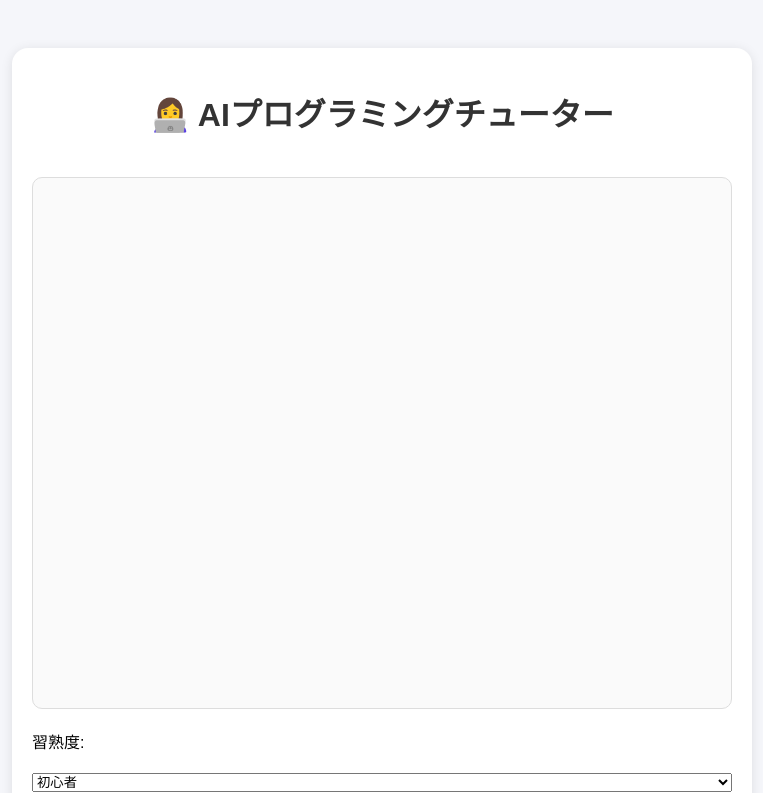
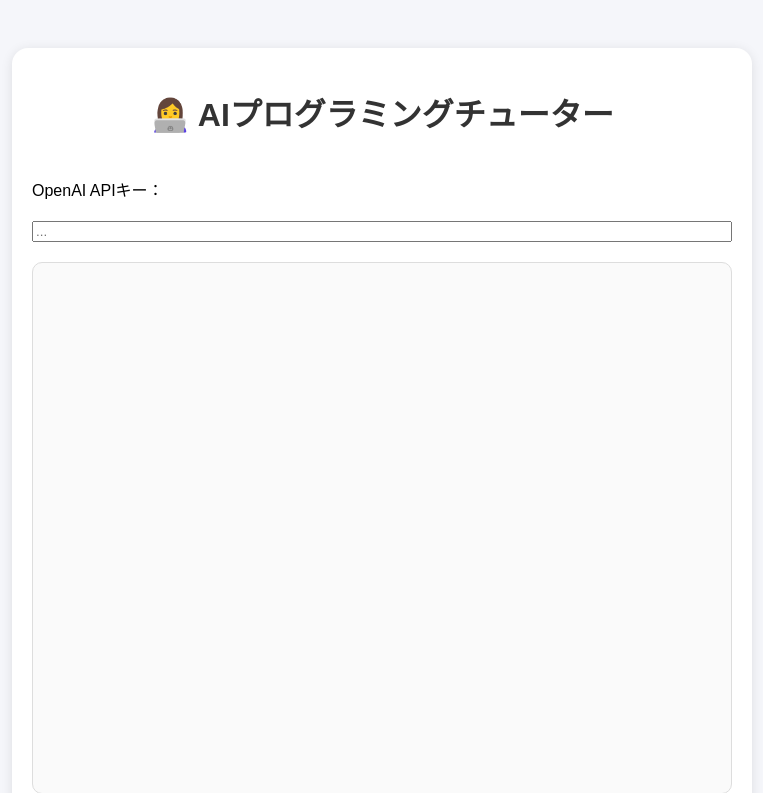
Before and after one commit to s1f102103718/ai_tutor_site, a Django app: template chat/templates/chat/chat.html in a window 1280 px wide. Shown: the top 793 px of the page, without its empty margins (258-1021 px from the left). Run offline with Django 4.2, Linux system fonts and the light colour scheme; the template is opened without the code that fills it, so the values that code supplies are empty; parts of the project's set-up code (start-up, migrations or seed data) failed here and were passed over; some libraries are stand-ins or nearby versions.

Commit message:
apiキー入力項目の作成

```diff
--- a/chat/api.py
+++ b/chat/api.py
@@ -3,11 +3,6 @@ from django.views.decorators.csrf import csrf_exempt
 import openai
 from .models import ChatMessage
 import json, os
-
-client = openai.OpenAI(
-    base_url="https://api.openai.iniad.org/api/v1",
-
-)
 
 # ================================
 # 習熟度別プロンプト（SYSTEM）
@@ -50,11 +45,18 @@ ADVANCED_PROMPT = """
 def chat_with_ai(request):
     if request.method == "POST":
         data = json.loads(request.body)
+        api_key = data.get("api_key")
+        if not api_key:
+            return JsonResponse({"error": "API key missing"}, status=400)
         problem = data.get("problem", "")
         question = data.get("question", "")
         code = data.get("code", "")
         session_id = data.get("session_id", "default")
         skill_level = data.get("skill_level", "beginner")
+        client = openai.OpenAI(
+            api_key=api_key
+            base_url="https://api.openai.iniad.org/api/v1",
+        )
 
         # -----------------------
         # SYSTEM プロンプトを選択
--- a/chat/static/chat/chat.js
+++ b/chat/static/chat/chat.js
@@ -200,3 +200,28 @@ document.getElementById("delete-history").addEventListener("click", async () =>
         alert("履歴削除に失敗しました。");
     }
 });
+
+// =======================
+// APIキー処理
+// =======================
+const apiKey = document.getElementById("apiKeyInput").value;
+
+if (!apiKey) {
+  alert("APIキーを入力してください");
+  return;
+}
+
+const res = await fetch("/api/chat/", {
+  method: "POST",
+  headers: {
+    "Content-Type": "application/json"
+  },
+  body: JSON.stringify({
+    api_key: apiKey,
+    problem,
+    question,
+    code,
+    session_id: sessionId,
+    skill_level: skillLevel
+  })
+});
--- a/chat/templates/chat/chat.html
+++ b/chat/templates/chat/chat.html
@@ -17,6 +17,14 @@
 <body>
     <div class="container">
         <h1>👩‍💻 AIプログラミングチューター</h1>
+        <label>OpenAI APIキー：</label>
+            <input
+            type="password"
+            id="apiKeyInput"
+            placeholder="..."
+            class="input-box"
+            />
+
 
         <div class="chat-box" id="chat-box"></div>
 
```
